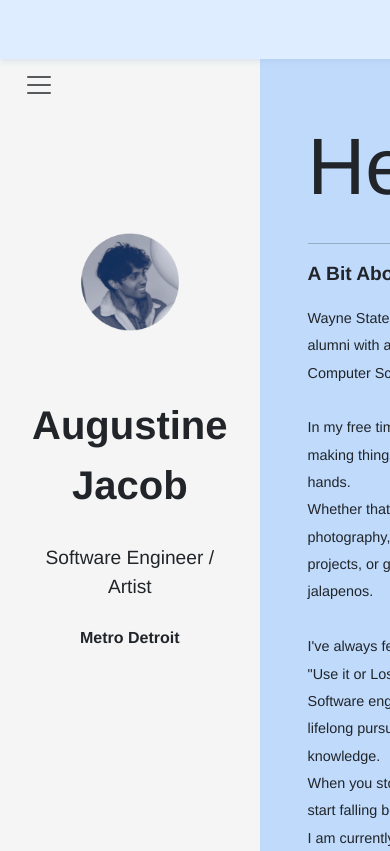
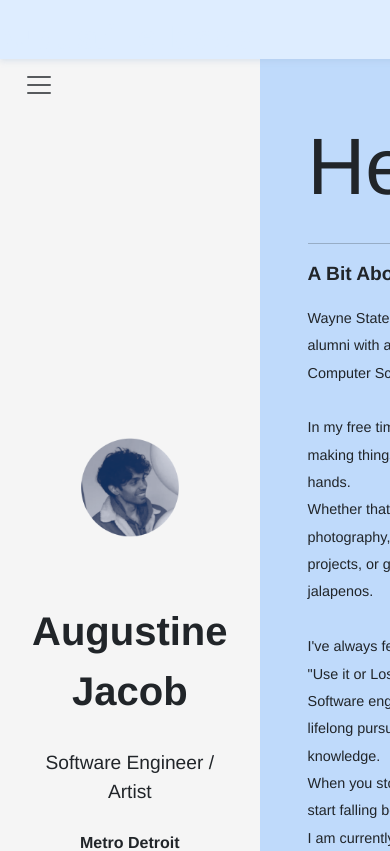
Before and after one commit to Aujacob/MyWebsite_Cleaned, a React (Vite) app: page / in a window 390 px wide. Shown: the top 851 px of the page. Built offline with nearby package versions, Linux system fonts and the light colour scheme.

Commit message:
fixing for phone displays

```diff
--- a/src/components/componentCSS/HomePage.css
+++ b/src/components/componentCSS/HomePage.css
@@ -1,9 +1,12 @@
 /* General layout */
 .homepage {
+
+
+  /* Just a warning, the max height value fucks with the page on phone displays */
   display: flex;
   min-height: 100vh;
   min-width: 100vw;
-  max-height: 100vh;
+  max-height: auto;
   max-width: 100vw;
 
   font-family: 'Helvetica Neue', sans-serif;
```
